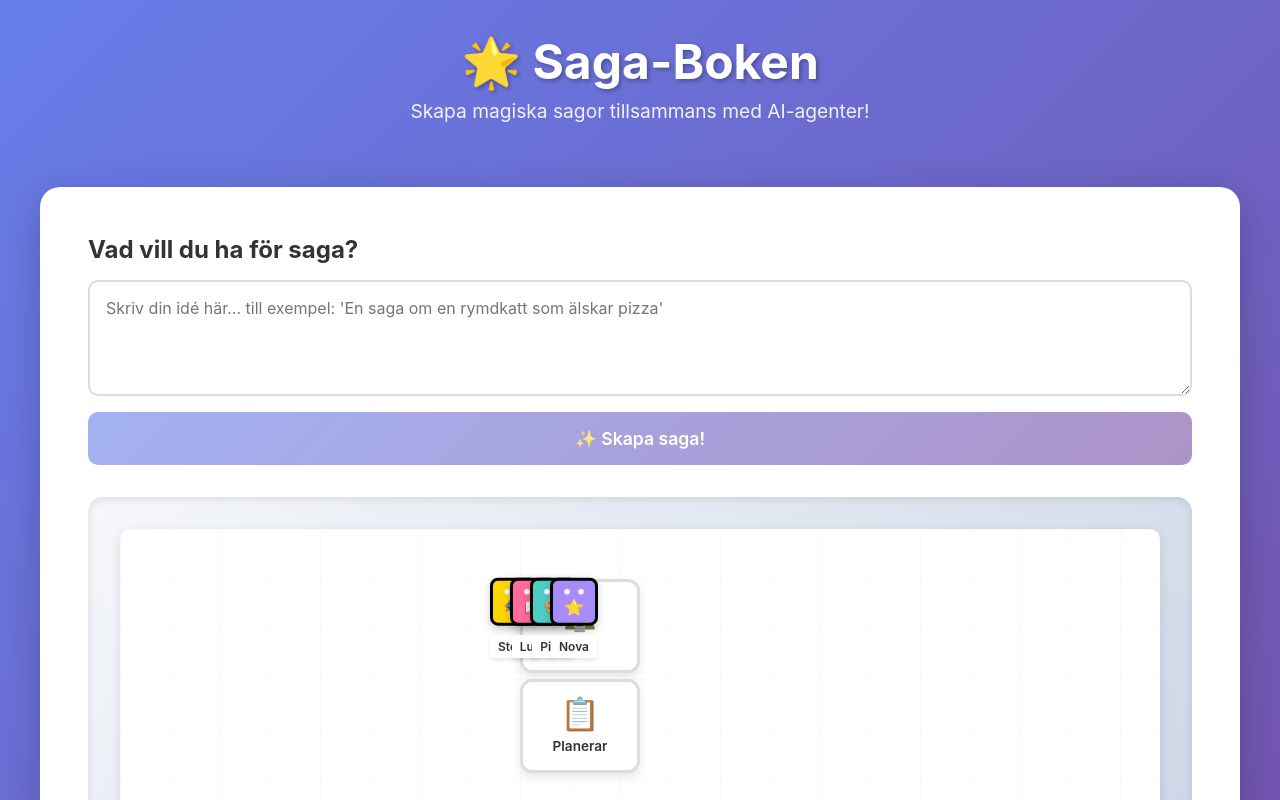
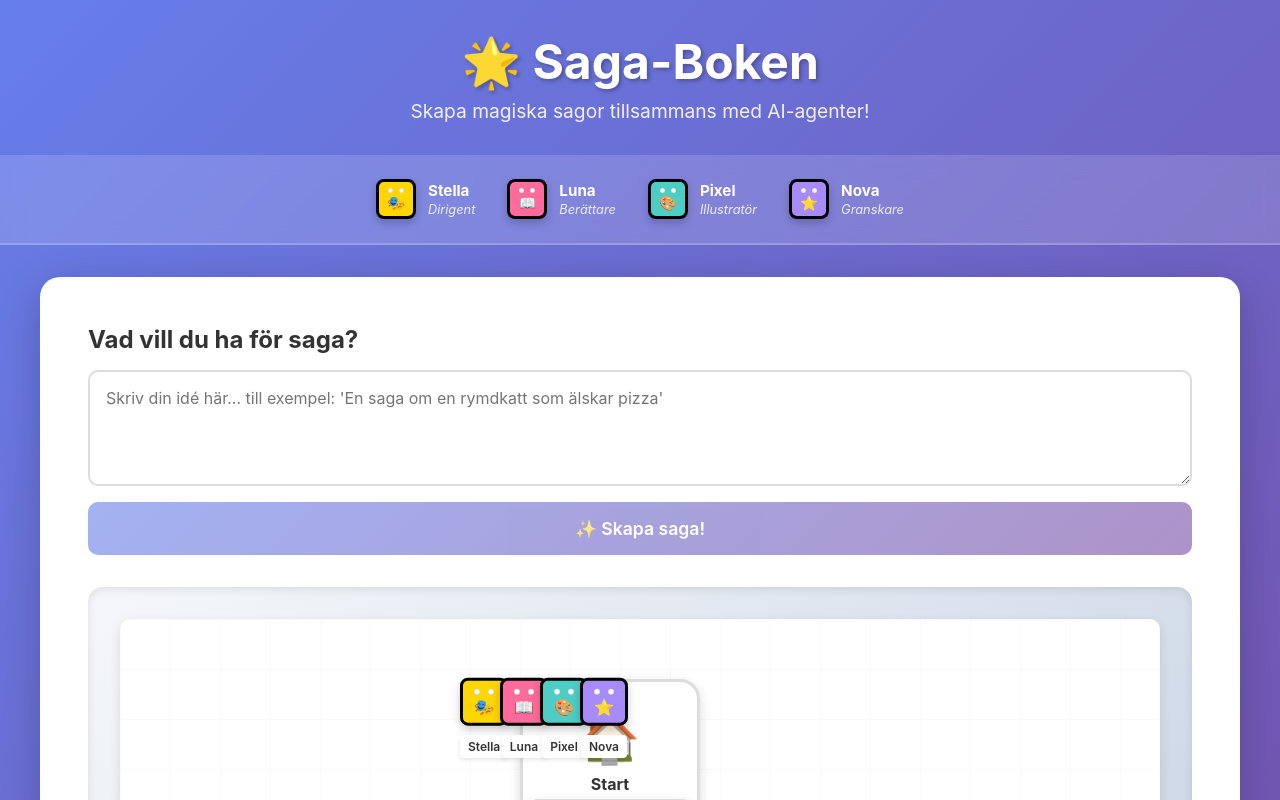
Before and after one commit to alterot/write-a-story, a React (Vite) app: page / in a window 1280 px wide. Shown: the top 800 px of the page. Built offline with nearby package versions, Linux system fonts and the light colour scheme; no server answers.

Commit message:
add avatar legend

```diff
--- a/src/App.css
+++ b/src/App.css
@@ -163,3 +163,77 @@
     opacity: 1;
   }
 }
+/* Agent Legend */
+.agent-legend {
+  display: flex;
+  align-items: center;
+  justify-content: center;
+  gap: 2rem;
+  padding: 1.5rem 2rem;
+  background: rgba(255, 255, 255, 0.15);
+  backdrop-filter: blur(10px);
+  border-bottom: 2px solid rgba(255, 255, 255, 0.2);
+  flex-wrap: wrap;
+}
+
+.legend-agent {
+  display: flex;
+  align-items: center;
+  gap: 0.75rem;
+}
+
+/* Matchar AgentAvatar styling */
+.legend-avatar-box {
+  width: 40px;
+  height: 40px;
+  border-radius: 8px;
+  border: 3px solid black;
+  position: relative;
+  box-shadow: 0 4px 8px rgba(0, 0, 0, 0.2);
+}
+
+.legend-avatar-face {
+  width: 100%;
+  height: 100%;
+  display: flex;
+  flex-direction: column;
+  align-items: center;
+  justify-content: center;
+  gap: 3px;
+}
+
+.legend-avatar-eyes {
+  display: flex;
+  gap: 6px;
+}
+
+.legend-eye {
+  width: 5px;
+  height: 5px;
+  background: white;
+  border-radius: 50%;
+  box-shadow: inset 0 0 2px rgba(0, 0, 0, 0.3);
+}
+
+.legend-avatar-emoji {
+  font-size: 14px;
+  line-height: 1;
+}
+
+.legend-info {
+  display: flex;
+  flex-direction: column;
+  gap: 0.1rem;
+  color: white;
+}
+
+.legend-name {
+  font-weight: 700;
+  font-size: 0.95rem;
+}
+
+.legend-role {
+  font-size: 0.8rem;
+  opacity: 0.85;
+  font-style: italic;
+}
--- a/src/App.jsx
+++ b/src/App.jsx
@@ -86,6 +86,71 @@ function App() {
         <h1>🌟 Saga-Boken</h1>
         <p>Skapa magiska sagor tillsammans med AI-agenter!</p>
       </header>
+      <div className="agent-legend">
+      <div className="legend-agent">
+        <div className="legend-avatar-box" style={{ backgroundColor: '#FFD700', borderColor: 'black' }}>
+          <div className="legend-avatar-face">
+            <div className="legend-avatar-eyes">
+              <span className="legend-eye"></span>
+              <span className="legend-eye"></span>
+            </div>
+            <div className="legend-avatar-emoji">🎭</div>
+          </div>
+        </div>
+        <div className="legend-info">
+          <div className="legend-name">Stella</div>
+          <div className="legend-role">Dirigent</div>
+        </div>
+      </div>
+
+      <div className="legend-agent">
+        <div className="legend-avatar-box" style={{ backgroundColor: '#FF6B9D', borderColor: 'black' }}>
+          <div className="legend-avatar-face">
+            <div className="legend-avatar-eyes">
+              <span className="legend-eye"></span>
+              <span className="legend-eye"></span>
+            </div>
+            <div className="legend-avatar-emoji">📖</div>
+          </div>
+        </div>
+        <div className="legend-info">
+          <div className="legend-name">Luna</div>
+          <div className="legend-role">Berättare</div>
+        </div>
+      </div>
+
+      <div className="legend-agent">
+        <div className="legend-avatar-box" style={{ backgroundColor: '#4ECDC4', borderColor: 'black' }}>
+          <div className="legend-avatar-face">
+            <div className="legend-avatar-eyes">
+              <span className="legend-eye"></span>
+              <span className="legend-eye"></span>
+            </div>
+            <div className="legend-avatar-emoji">🎨</div>
+          </div>
+        </div>
+        <div className="legend-info">
+          <div className="legend-name">Pixel</div>
+          <div className="legend-role">Illustratör</div>
+        </div>
+      </div>
+
+      <div className="legend-agent">
+        <div className="legend-avatar-box" style={{ backgroundColor: '#A78BFA', borderColor: 'black' }}>
+          <div className="legend-avatar-face">
+            <div className="legend-avatar-eyes">
+              <span className="legend-eye"></span>
+              <span className="legend-eye"></span>
+            </div>
+            <div className="legend-avatar-emoji">⭐</div>
+          </div>
+        </div>
+        <div className="legend-info">
+          <div className="legend-name">Nova</div>
+          <div className="legend-role">Granskare</div>
+        </div>
+      </div>
+    </div>
 
      <main className="app-main">
       <div className="content">
--- a/src/agents/orchestrator.js
+++ b/src/agents/orchestrator.js
@@ -61,13 +61,15 @@ export async function createStory(userInput, onProgress) {
         // Luna skriver (eller skriver om)
         onProgress?.('agent:move', {
           agentId: 'luna',
-          toTask: 'writing',
+          toTask: 'working',
           bubble: attempts === 1
             ? `📖 Skriver kapitel ${i + 1}...`
             : `✏️ Fixar kapitel ${i + 1} efter Novas tips...`
         });
 
         // GLÖM EJ PORT PIXEL SEN!!! (ILLUSTRATÖR)
+        //WORKING
+        // ÅTGÄRDAR?
 
         // Paus så man ser Luna flytta sig
         await new Promise(resolve => setTimeout(resolve, 800));
--- a/src/components/AgentAvatar.css
+++ b/src/components/AgentAvatar.css
@@ -165,3 +165,22 @@
     opacity: 1;
   }
 }
+
+/* Default - centrerad ovanför */
+.speech-bubble {
+  position: absolute;
+  top: -60px;
+  /* ... resten */
+}
+
+/* Nova - bubbla till höger */
+.speech-bubble.bubble-right {
+  left: 70px; /* Till höger om agent */
+  top: 0; /* I höjd med agent */
+}
+
+/* Andra - bubbla till vänster */
+.speech-bubble.bubble-left {
+  right: 70px; /* Till vänster om agent */
+  top: 0;
+}
--- a/src/components/AgentAvatar.jsx
+++ b/src/components/AgentAvatar.jsx
@@ -11,6 +11,11 @@ function AgentAvatar({ name, type, color, position, status, bubble }) {
       default: return '🤖'
     }
   }
+
+  const getBubbleClass = () => {
+    if (type === 'regissör') return 'bubble-right';
+    return 'bubble-left';
+};
 
   return (
     <div
@@ -38,7 +43,7 @@ function AgentAvatar({ name, type, color, position, status, bubble }) {
 
       {/* Speech bubble */}
       {bubble && (
-        <div className="speech-bubble">
+        <div className={`speech-bubble ${getBubbleClass()}`}>
           {bubble}
         </div>
       )}
--- a/src/components/TaskBox.css
+++ b/src/components/TaskBox.css
@@ -1,26 +1,26 @@
 .task-box {
   position: absolute;
-  width: 120px;
-  padding: 1rem;
+  width: 180px;
+  padding: 2rem 1.5rem;
   background: white;
   border: 3px solid #ddd;
-  border-radius: 12px;
-  box-shadow: 0 4px 8px rgba(0, 0, 0, 0.1);
+  border-radius: 20px;
+  box-shadow: 0 4px 12px rgba(0, 0, 0, 0.15);
   display: flex;
   flex-direction: column;
   align-items: center;
-  gap: 0.5rem;
+  gap: 0.75rem;
   transition: all 0.3s ease;
 }
 
 .task-emoji {
-  font-size: 2rem;
+  font-size: 3rem;
   line-height: 1;
 }
 
 .task-title {
-  font-size: 0.85rem;
-  font-weight: 600;
+  font-size: 1rem;
+  font-weight: 700;
   color: #333;
   text-align: center;
 }
--- a/src/components/WorkArea.jsx
+++ b/src/components/WorkArea.jsx
@@ -13,12 +13,11 @@ const AGENTS = [
 
 // Task boxes (aktivitetsrutor)
 const TASK_BOXES = [
-  { id: 'start', title: 'Start', emoji: '🏠', position: { x: 400, y: 50 } },
-  { id: 'planning', title: 'Planerar', emoji: '📋', position: { x: 400, y: 150 } },
-  { id: 'writing', title: 'Skriver saga', emoji: '✍️', position: { x: 100, y: 300 } },
-  { id: 'drawing', title: 'Skapar bilder', emoji: '🎨', position: { x: 400, y: 300 } },
-  { id: 'reviewing', title: 'Granskar', emoji: '👀', position: { x: 700, y: 300 } },
-  { id: 'done', title: 'Färdig!', emoji: '✅', position: { x: 400, y: 450 } }
+  { id: 'start', title: 'Start', emoji: '🏠', position: { x: 400, y: 60 } },
+  { id: 'planning', title: 'Planerar', emoji: '📋', position: { x: 400, y: 180 } },
+  { id: 'working', title: 'Skapar', emoji: '⚡', position: { x: 150, y: 320 } },
+  { id: 'reviewing', title: 'Granskar', emoji: '👀', position: { x: 650, y: 320 } },
+  { id: 'done', title: 'Klar!', emoji: '🎉', position: { x: 400, y: 480 } }
 ]
 
 function WorkArea({ isWorking, workSteps }) {
@@ -35,7 +34,7 @@ function WorkArea({ isWorking, workSteps }) {
 
     AGENTS.forEach((agent, index) => {
       initialPositions[agent.id] = {
-        x: startPos.x - 30 + (index * 20), // Lite offset så de inte överlappar
+        x: startPos.x - 60 + (index * 40), // Lite offset så de inte överlappar
         y: startPos.y
       }
       initialStatuses[agent.id] = 'idle'
```
